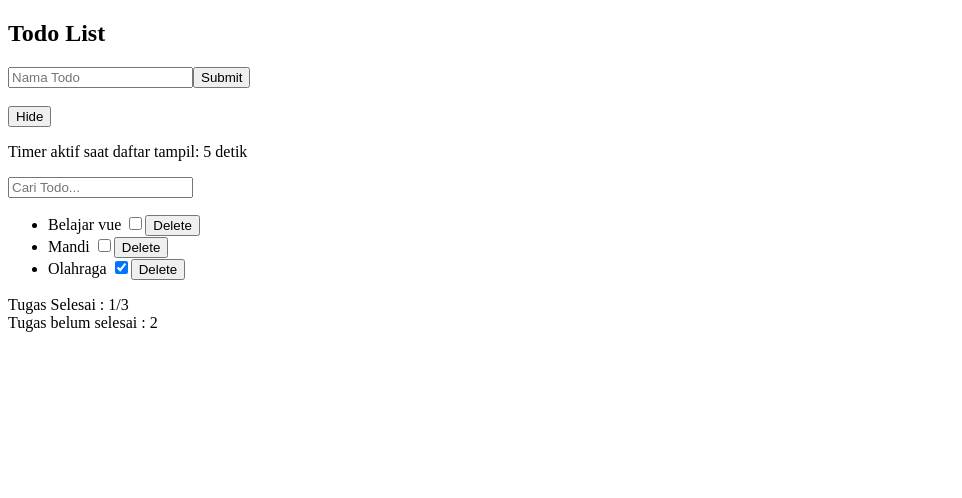
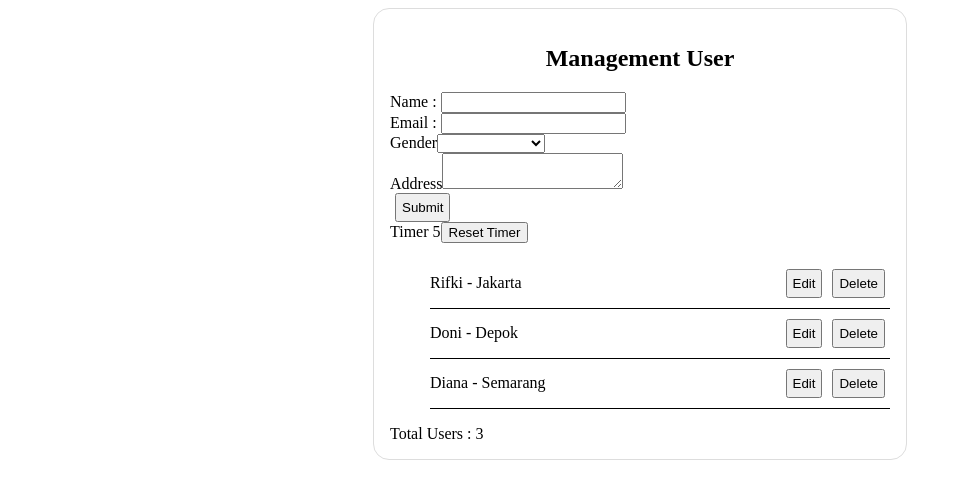
Before and after one commit to fadliEv/learn-vue-composition, a Vue app: page / in a window 1280 px wide. Shown: the top 498 px of the page, without its empty margins (0-962 px from the left). Built offline with nearby package versions, Linux system fonts and the light colour scheme.

Commit message:
simple management data with localstorage

```diff
--- a/src/App.vue
+++ b/src/App.vue
@@ -4,9 +4,9 @@
 // import Index2 from './computed/Index2.vue'
 // import Index from './list-rendering/Index.vue'
 // import  Index2 from './conditional-rendering/Index2.vue'
-// import Index from './bab-1/Index.vue'
+import Index from './bab-1/Index2.vue'
 // import Index from './lifecycle/Index.vue'
-import Index from './todo/Index.vue'
+// import Index from './todo/Index.vue'
 </script>
 
 <template>
--- /dev/null
+++ b/src/bab-1/Index2.vue
@@ -0,0 +1,194 @@
+<script setup>
+import { onMounted, reactive, ref } from "vue"
+
+const isEdited = ref(false)
+const timer = ref(0)
+let intervalId = null
+const users = ref([])
+
+const genders = ref([
+    {label : "Laki-laki", value : "Laki-laki"},
+    {label : "Perempuan", vale : "Perempuan"}
+])
+
+const formData = reactive({
+    id : null,
+    name : null,
+    email : null,
+    gender : null,
+    address : null
+})
+
+function addUser(){
+    if (isEdited.value){
+        const idx = users.value.findIndex(u => u.id == formData.id)
+        users.value[idx] = {...formData}
+        isEdited.value = false
+    }else{
+        const newUser = {
+            id : users.value.length + 1,
+            name : formData.name,
+            email : formData.email,
+            gender : formData.gender,
+            address : formData.address
+        }
+        console.log("Test !!! : ", newUser);
+        users.value.push(newUser)
+    }
+    updateLocalStorage(users.value)
+    clearForm()
+}
+
+function deleteUser(id) {
+    const isDelete = confirm("are u sure to delete this datda ? ")
+    if (isDelete) users.value = users.value.filter(u => u.id != id)
+    updateLocalStorage(users.value)
+}
+
+function editUser(id){
+    const currentUser = users.value.find(u => u.id == id)
+    if (currentUser){
+        formData.id = currentUser.id
+        formData.name = currentUser.name
+        formData.email = currentUser.email
+        formData.gender = currentUser.gender
+        formData.address = currentUser.address
+        isEdited.value = true
+    }
+}
+
+function clearForm(){
+    formData.name = null
+    formData.email = null
+    formData.gender = null
+    formData.address = null
+}
+
+function initLocalstorage(){
+    const storedUsers = localStorage.getItem("users")
+    if(storedUsers) {
+        users.value = JSON.parse(storedUsers)
+    }else {
+        const defaultUsers = [
+            {id : 1, name : "Rifki", email : "rifki@gmail.com", gender : "Laki-laki", address : "Jakarta"},
+            {id : 2, name : "Doni", email : "doni@gmail.com", gender : "Laki-laki", address : "Depok"},
+            {id : 3, name : "Diana", email : "diana@gmail.com", gender : "Perempuan", address : "Semarang"},
+        ]
+        users.value = defaultUsers
+        updateLocalStorage(defaultUsers)
+    }
+}
+
+function updateLocalStorage(users){
+    localStorage.setItem("users",JSON.stringify(users))
+}
+
+onMounted(() => {
+    initLocalstorage()
+    startTimer()
+})
+
+function startTimer(){
+    clearInterval(intervalId)
+    intervalId = setInterval(() => {
+        timer.value++
+    },1000)
+}
+
+function resetTimer(){
+    clearInterval(intervalId)
+    timer.value = 0
+    startTimer()
+}
+
+</script>
+
+
+<template>
+<div class="card">
+    <h2 class="title">Management User</h2>
+
+    <form @submit.prevent="addUser" >
+        <div>
+            <label for="name">Name : </label>
+            <input v-model="formData.name" type="text" required>
+        </div>
+        <div>
+            <label for="email">Email : </label>
+            <input v-model="formData.email" type="email" required>
+        </div>
+        <div>
+            <label for="gender">Gender</label>
+            <select v-model="formData.gender" required>
+                <option value="" disabled>Select Gender</option>
+                <option
+                v-for="gender in genders"
+                :key="gender.vale"
+                :value="gender.value"
+                >
+                {{ gender.label }}
+                </option>
+            </select>
+        </div>
+        <div>
+            <label for="address">Address</label>
+            <textarea v-model="formData.address" required></textarea>
+        </div>
+        <button class="button">Submit</button>
+    </form>
+    <span>Timer {{ timer }}</span>
+    <button @click="resetTimer" >Reset Timer</button>
+    <ul>
+        <li
+            v-for="item in users"
+            :key="item.id"
+            class="list-item"
+        >
+        <div>
+            {{ item.name }} - {{ item.address }}
+        </div>
+        <div>
+            <button class="button" @click="editUser(item.id)">
+                Edit
+            </button>
+            <button class="button" @click="deleteUser(item.id)">
+                Delete
+            </button>
+        </div>
+        </li>
+    </ul>
+    <div>
+        <span>Total Users : {{users.length}}</span>
+    </div>
+</div>
+</template>
+
+
+<style scoped>
+.card {
+    max-width: 500px;
+    margin : auto;
+    padding : 1rem;
+    border : 1px solid #ddd;
+    border-radius: 1rem;
+}
+
+.title {
+    text-align: center;
+}
+
+.list-item{
+    list-style-type: none;
+    border-bottom: 1px solid black;
+
+    padding: 10px 0;
+    display: flex;
+    justify-content: space-between;
+    align-items: center;
+}
+
+.button {
+    padding: 5px;
+    margin: 0 5px;
+}
+</style>
```
